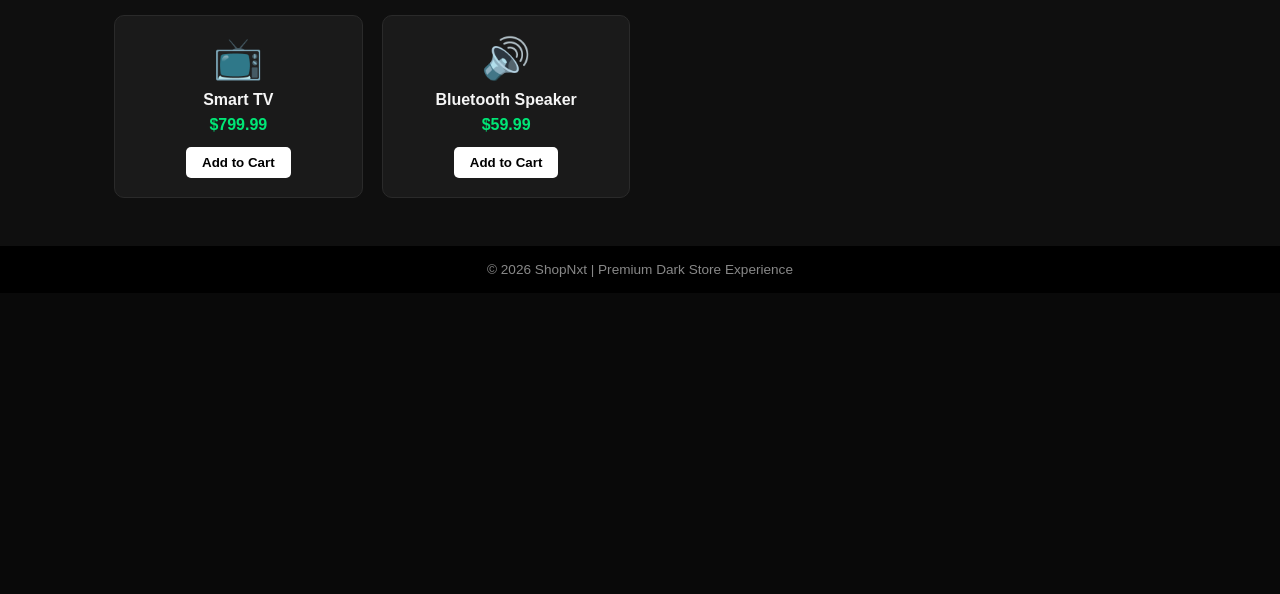
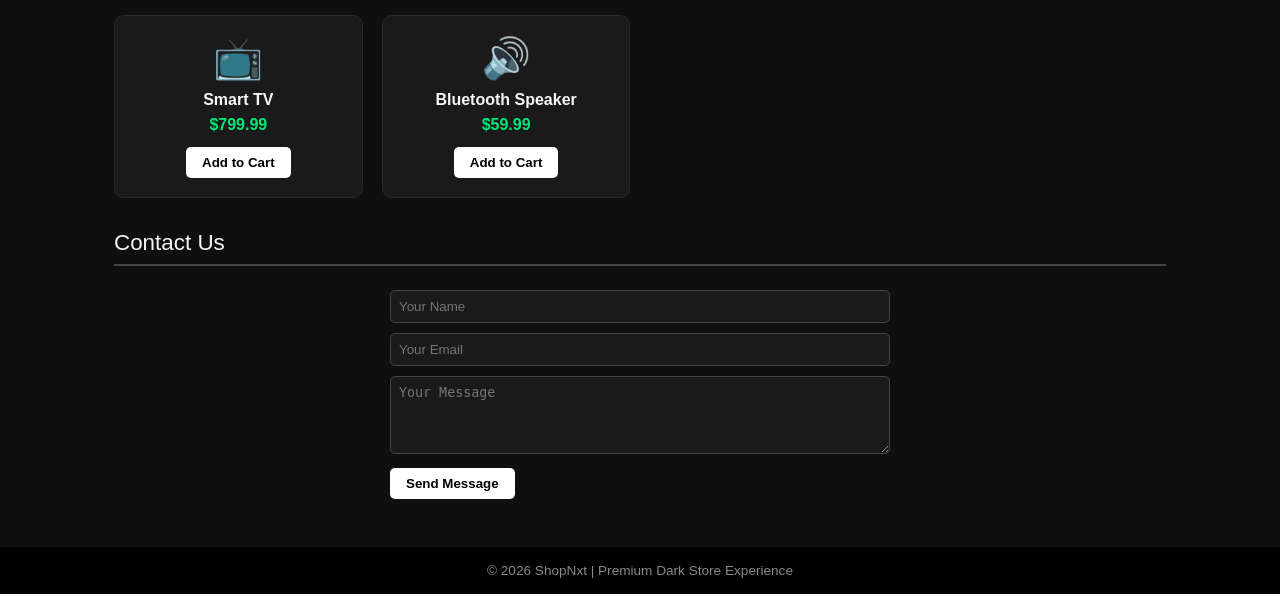
Before and after one commit to surya03-it/Shopnxt-app, a Flask app: page / in a window 1280 px wide. Shown: the part 703-1297 px from the top of the page. Before the commit the page ends 980 px from the top, so only its background shows below. Run offline with Flask 3, Linux system fonts and the light colour scheme.

Commit message:
Update index.html

```diff
--- a/templates/index.html
+++ b/templates/index.html
@@ -199,6 +199,31 @@ footer{
   </div>
 </div>
 
+  <div class="section">
+  <div class="section-title">Contact Us</div>
+
+  <div style="max-width:500px; margin:auto;">
+    <form>
+      <div style="margin-bottom:10px;">
+        <input type="text" placeholder="Your Name" required
+        style="width:100%; padding:8px; border-radius:5px; border:1px solid #444; background:#1a1a1a; color:#fff;">
+      </div>
+
+      <div style="margin-bottom:10px;">
+        <input type="email" placeholder="Your Email" required
+        style="width:100%; padding:8px; border-radius:5px; border:1px solid #444; background:#1a1a1a; color:#fff;">
+      </div>
+
+      <div style="margin-bottom:10px;">
+        <textarea placeholder="Your Message" rows="4" required
+        style="width:100%; padding:8px; border-radius:5px; border:1px solid #444; background:#1a1a1a; color:#fff;"></textarea>
+      </div>
+
+      <button type="submit" class="btn">Send Message</button>
+    </form>
+  </div>
+</div>
+
 <footer>
   © 2026 ShopNxt | Premium Dark Store Experience
 </footer>
```
